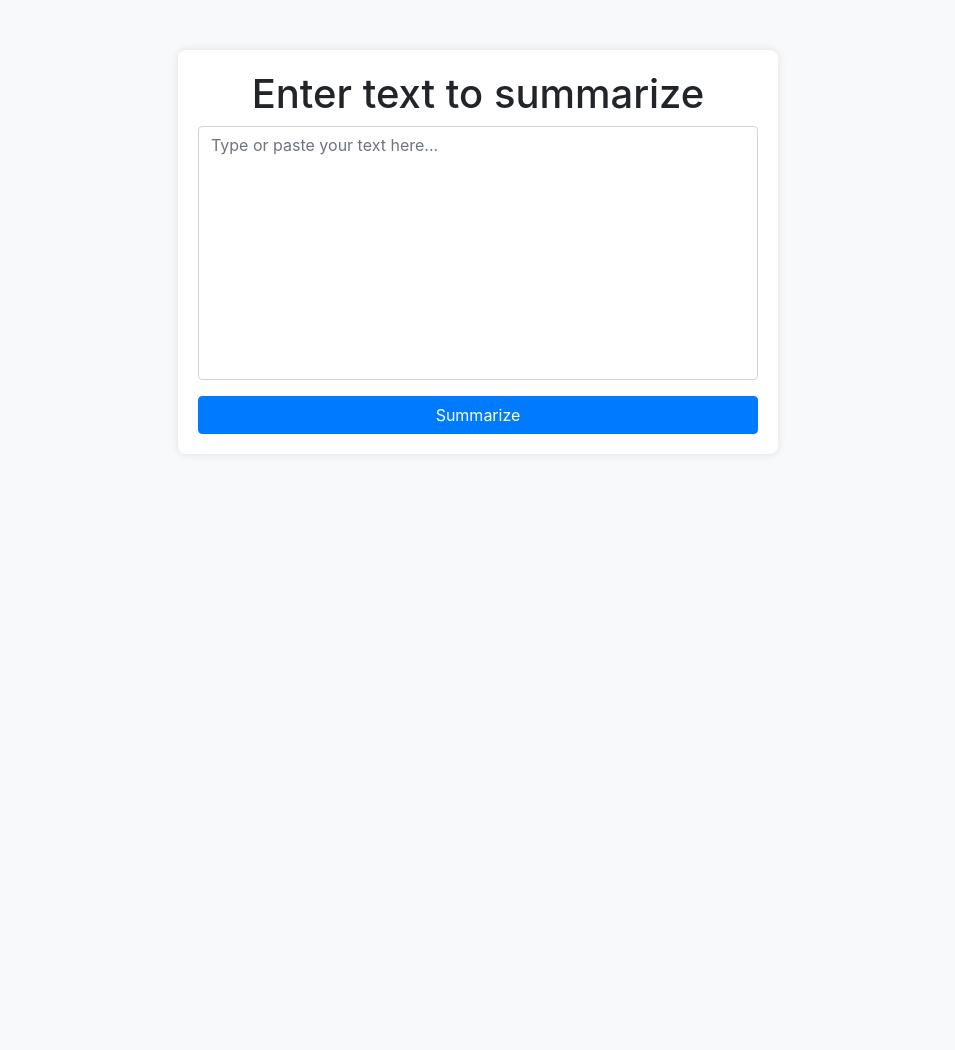
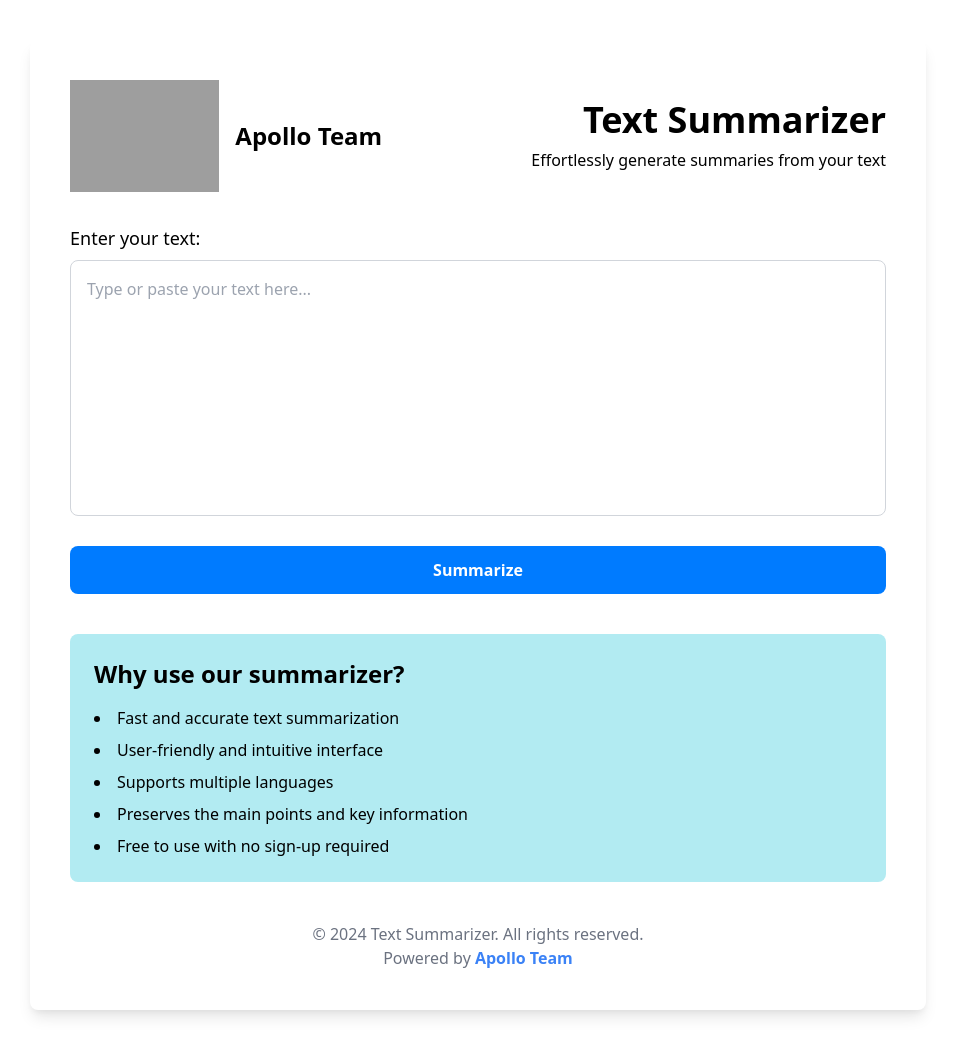
Before and after one commit to khanhphamj/Text-Summarizer, a Flask app: page / in a window 1280 px wide. Shown: the whole page, without its empty margins (162-1117 px from the left). Before the commit the page ends 434 px from the top, so only its background shows below. Run offline with Flask 3, Linux system fonts and the light colour scheme; some libraries are stand-ins or nearby versions; grey boxes are pictures that could not be loaded.

Commit message:
build_13: Improve app interface

```diff
--- a/app/__init__.py
+++ b/app/__init__.py
@@ -1,5 +1,8 @@
 from flask import Flask
+import os
+from dotenv import load_dotenv
 
 app = Flask(__name__)
+app.secret_key = os.getenv('SECRET_KEY')
 
 from app import routes
--- a/app/routes.py
+++ b/app/routes.py
@@ -17,6 +17,7 @@ def home():
             return redirect(url_for('home'))
 
         summary_text = summarizer(text, max_length=1000, min_length=30, do_sample=False)[0]["summary_text"]
+        summary_text = summary_text.capitalize()
         return render_template('summary.html', original_text=text, summary_text=summary_text)
 
     return render_template('index.html')
@@ -26,7 +27,7 @@ def home():
 def save_summary():
     text = request.form['original_text']
     summary_text = request.form['summary_text']
-    rating = int(request.form['rating'])
+    rating = int(request.form.get('rating', 0))
 
     new_summary = Summary(datetime=datetime.now(), main_content=text, summarizer=summary_text, rating=rating)
     with next(get_db()) as db:
--- a/app/templates/index.html
+++ b/app/templates/index.html
@@ -4,36 +4,58 @@
     <meta charset="UTF-8">
     <meta name="viewport" content="width=device-width, initial-scale=1.0">
     <title>Text Summarizer</title>
-    <link href="https://stackpath.bootstrapcdn.com/bootstrap/4.5.2/css/bootstrap.min.css" rel="stylesheet">
+    <link href="https://cdn.jsdelivr.net/npm/tailwindcss@2.2.19/dist/tailwind.min.css" rel="stylesheet">
     <style>
-        body {
-            background-color: #f8f9fa;
-            padding-top: 50px;
-        }
-        .container {
-            max-width: 600px;
-            background: white;
-            padding: 20px;
-            border-radius: 8px;
-            box-shadow: 0 0 10px rgba(0, 0, 0, 0.1);
-        }
-        textarea {
-            resize: none;
-        }
+        .bg-dark-blue { background-color: #007BFF; }
+        .bg-light-blue { background-color: #00CFFF; }
+        .bg-lighter-blue { background-color: #B2EBF2; }
+        .bg-light-beige { background-color: #FFF7E1; }
     </style>
 </head>
-<body>
-    <div class="container">
-        <h1 class="text-center">Enter text to summarize</h1>
-        <form method="POST">
-            <div class="form-group">
-                <textarea class="form-control" name="text" rows="10" placeholder="Type or paste your text here..."></textarea>
+<body class="min-h-screen flex flex-col items-center py-10">
+    <div class="w-full max-w-4xl bg-white p-10 shadow-lg rounded-lg">
+        <!-- Logo and Header -->
+        <div class="flex justify-between items-center mb-8">
+            <div class="flex items-center">
+                <img src="{{ url_for('static', filename='images/logo.png') }}" alt="Apollo Team Logo" class="h-28 mr-4">
+                <div>
+                    <h2 class="text-2xl font-bold text-black">Apollo Team</h2>
+                </div>
             </div>
-            <button type="submit" class="btn btn-primary btn-block">Summarize</button>
-        </form>
+            <div class="text-right">
+                <h1 class="text-4xl font-extrabold text-black">Text Summarizer</h1>
+                <p class="mt-2 text-black">Effortlessly generate summaries from your text</p>
+            </div>
+        </div>
+
+        <!-- Main Form -->
+        <main>
+            <form method="POST">
+                <div class="mb-6">
+                    <label for="text" class="block text-lg font-medium text-black mb-2">Enter your text:</label>
+                    <textarea id="text" name="text" class="w-full h-64 p-4 border border-gray-300 rounded-lg focus:outline-none focus:ring-2 focus:ring-dark-blue resize-none" placeholder="Type or paste your text here..."></textarea>
+                </div>
+                <button type="submit" class="w-full py-3 bg-dark-blue hover:bg-light-blue text-white font-bold rounded-lg transition duration-200">Summarize</button>
+            </form>
+        </main>
+
+        <!-- Features Section -->
+        <section class="features-section mt-10 bg-lighter-blue p-6 rounded-lg">
+            <h2 class="text-2xl font-bold mb-4 text-black">Why use our summarizer?</h2>
+            <ul class="list-disc list-inside space-y-2 text-black">
+                <li>Fast and accurate text summarization</li>
+                <li>User-friendly and intuitive interface</li>
+                <li>Supports multiple languages</li>
+                <li>Preserves the main points and key information</li>
+                <li>Free to use with no sign-up required</li>
+            </ul>
+        </section>
+
+        <!-- Footer -->
+        <footer class="mt-10 text-center text-gray-500">
+            <p>&copy; 2024 Text Summarizer. All rights reserved.</p>
+            <p>Powered by <span class="font-semibold text-blue-500">Apollo Team</span></p>
+        </footer>
     </div>
-    <script src="https://code.jquery.com/jquery-3.5.1.slim.min.js"></script>
-    <script src="https://cdn.jsdelivr.net/npm/@popperjs/core@2.9.2/dist/umd/popper.min.js"></script>
-    <script src="https://stackpath.bootstrapcdn.com/bootstrap/4.5.2/js/bootstrap.min.js"></script>
 </body>
 </html>
```
Also changed, not shown: app/templates/summary.html (+49 -26 lines), 1 other file.
